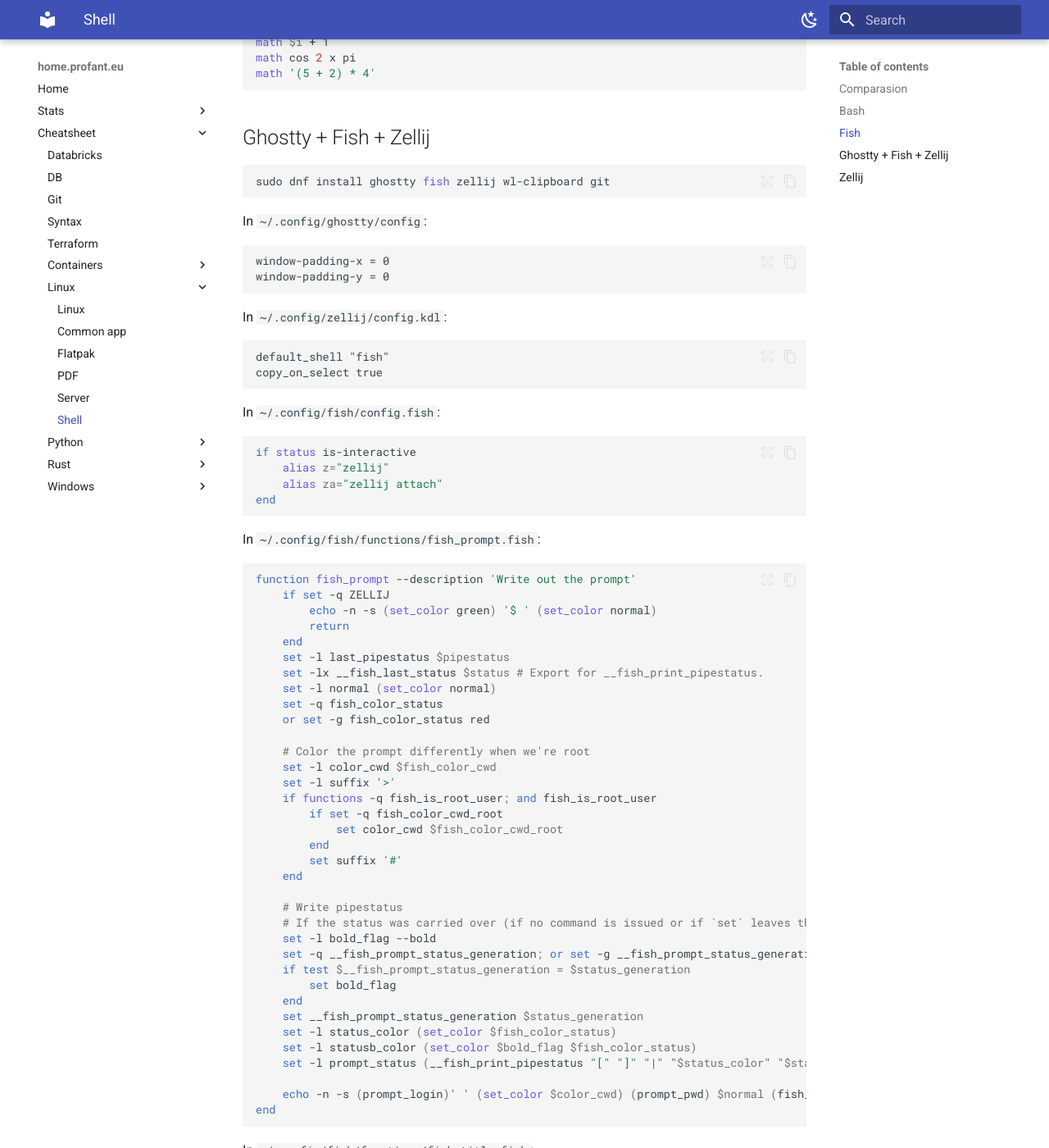
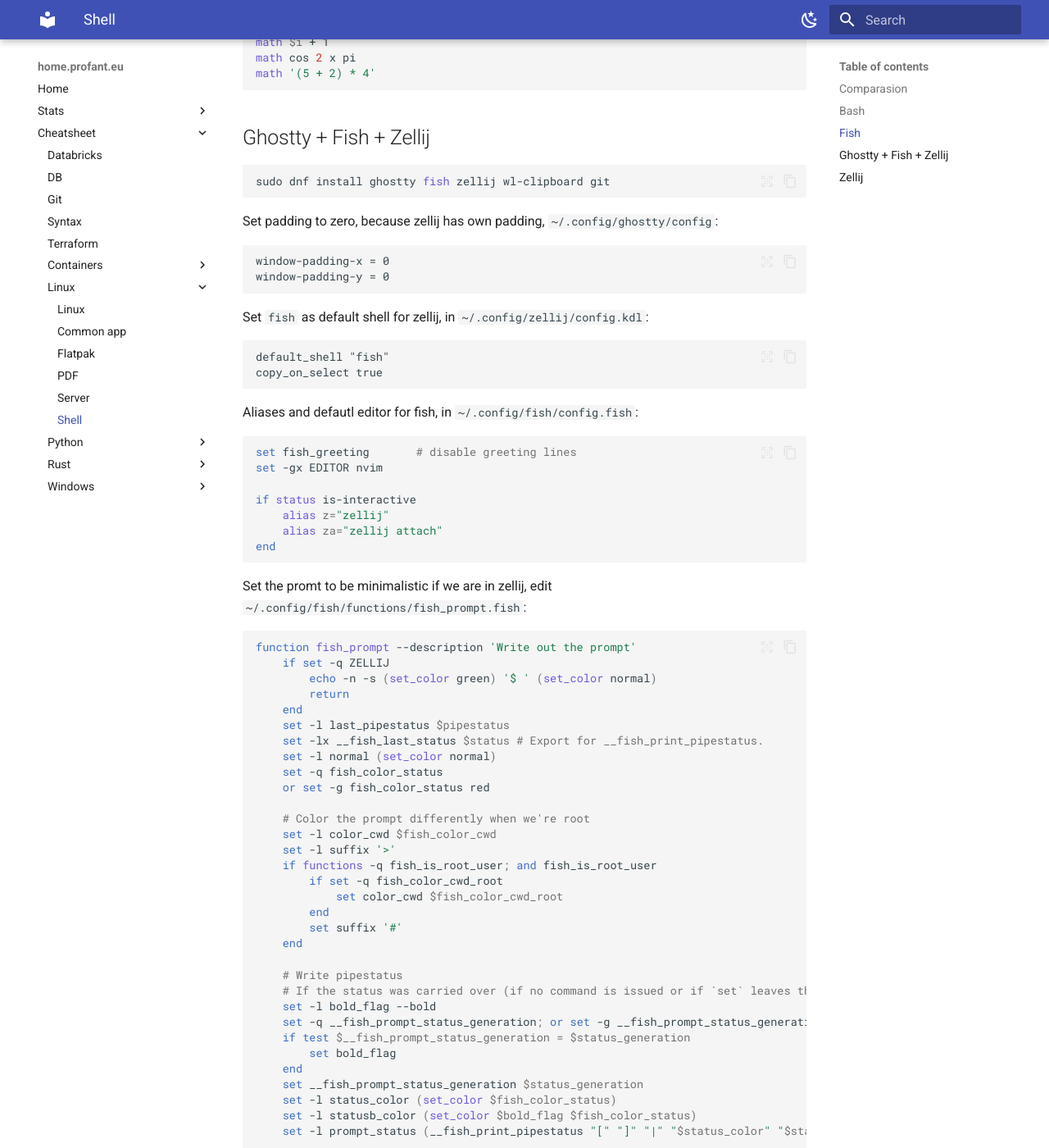
Before and after one commit to Kedrigern/home.profant.eu, an MkDocs documentation site: the page built from docs/cheatsheet/linux/shell.md, in a window 1280 px wide and 1400 px high, scrolled down 1278 px. Shown: the whole window at 82% size. Built offline with MkDocs 1.6.1 and Material for MkDocs 9.7.7, drawn with Linux system fonts in a browser that asks for light colours; some of the changed text lies outside the part shown.

Commit message:
feat: shell

````diff
--- a/docs/cheatsheet/linux/shell.md
+++ b/docs/cheatsheet/linux/shell.md
@@ -60,30 +60,33 @@ math '(5 + 2) * 4'
 sudo dnf install ghostty fish zellij wl-clipboard git
 ```
 
-In `~/.config/ghostty/config`:
+Set padding to zero, because zellij has own padding, `~/.config/ghostty/config`:
 
 ```
 window-padding-x = 0
 window-padding-y = 0
 ```
 
-In `~/.config/zellij/config.kdl`:
+Set `fish` as default shell for zellij, in `~/.config/zellij/config.kdl`:
 
-```
+```kdl
 default_shell "fish"
 copy_on_select true
 ```
 
-In `~/.config/fish/config.fish`:
+Aliases and defautl editor for fish, in `~/.config/fish/config.fish`:
 
 ```fish
+set fish_greeting       # disable greeting lines
+set -gx EDITOR nvim
+
 if status is-interactive
     alias z="zellij"
     alias za="zellij attach"
 end
 ```
 
-In `~/.config/fish/functions/fish_prompt.fish`:
+Set the promt to be minimalistic if we are in zellij, edit `~/.config/fish/functions/fish_prompt.fish`:
 
 ```fish
 function fish_prompt --description 'Write out the prompt'
@@ -123,7 +126,7 @@ function fish_prompt --description 'Write out the prompt'
 end
 ```
 
-In `~/.config/fish/functions/fish_title.fish`:
+Title of window or zellij pane, edit `~/.config/fish/functions/fish_title.fish`:
 
 ```fish
 function fish_title
````
Also changed, not shown: other parts of docs/cheatsheet/linux/shell.md (+8 -8 lines).
